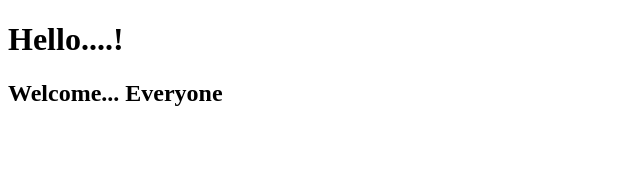
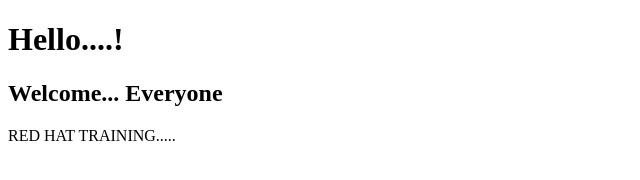
Before and after one commit to neelu123-devi/neelu123-devi, a plain HTML site: page index.html in a window 1280 px wide. Shown: the whole page, without its empty margins (0-640 px from the left). Drawn offline with Linux system fonts and the light colour scheme.

Commit message:
Update index.html

```diff
--- a/index.html
+++ b/index.html
@@ -4,6 +4,7 @@
 
 <h1>Hello....!</h1>
 <h2>Welcome... Everyone</h2>
+  <p> RED HAT TRAINING.....</p>
 
 </body>
 </html>
```
